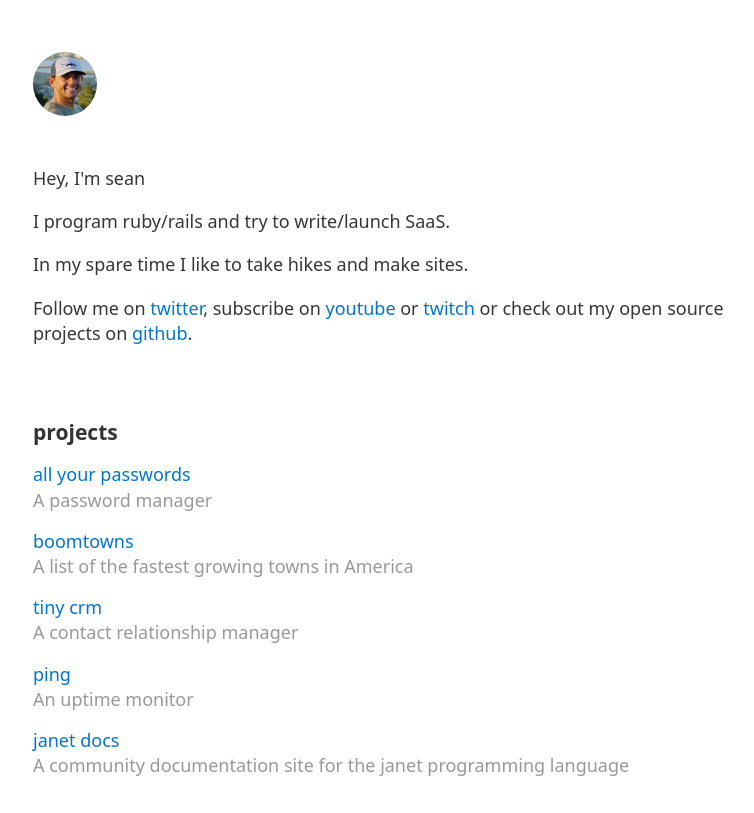
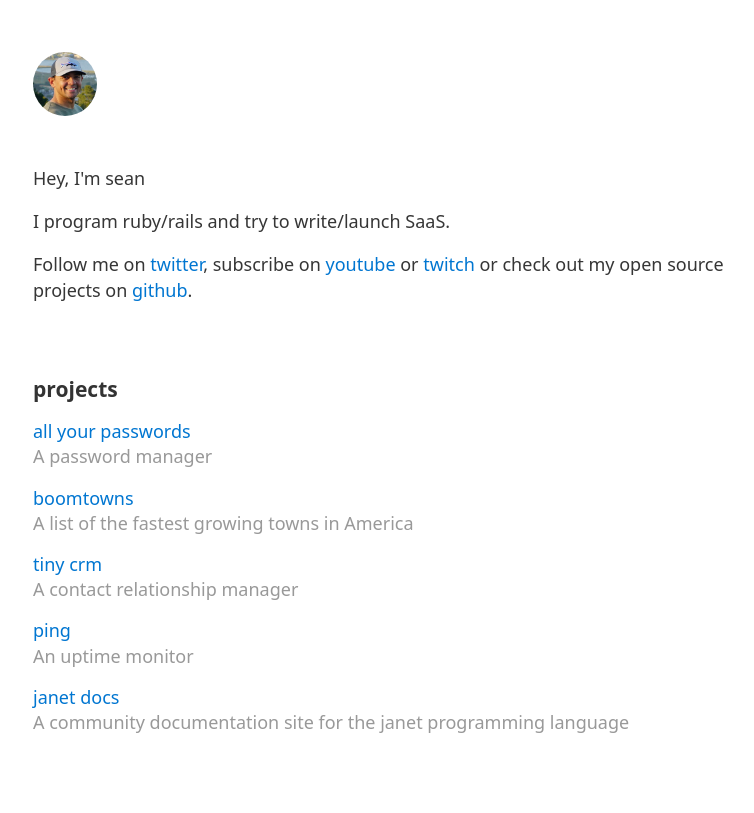
Before and after one commit to swlkr/swlkr.github.io, a plain HTML site: page index.html in a window 1280 px wide. Shown: the top 813 px of the page, without its empty margins (239-993 px from the left). Drawn offline with Linux system fonts and the light colour scheme.

Commit message:
rebuilding site Tue Jan 11 21:13:38 MST 2022

```diff
--- a/index.html
+++ b/index.html
@@ -22,10 +22,6 @@
 
         <p>
           I program ruby/rails and try to write/launch SaaS.
-        </p>
-
-        <p>
-          In my spare time I like to take hikes and make sites.
         </p>
 
         <p>
```
